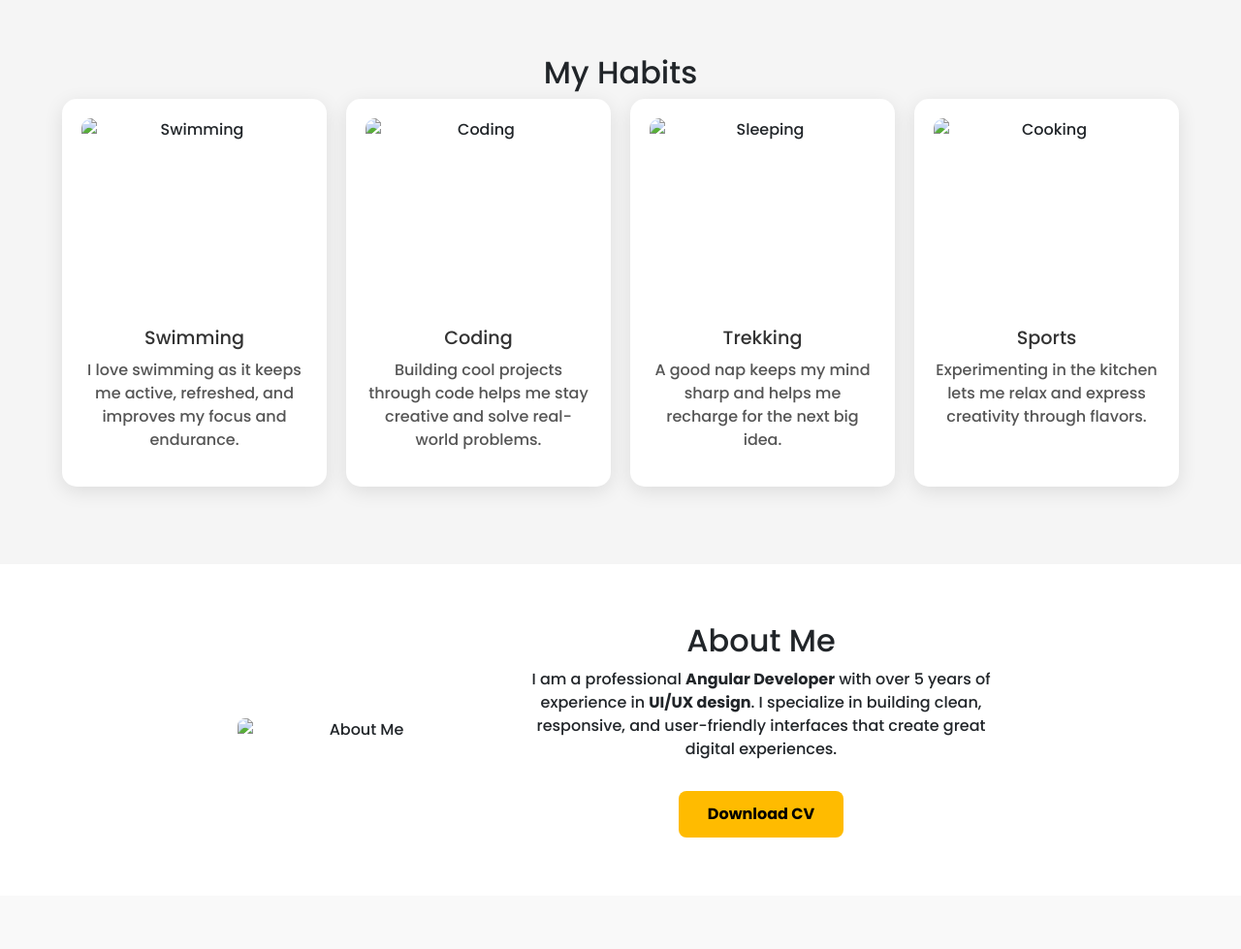
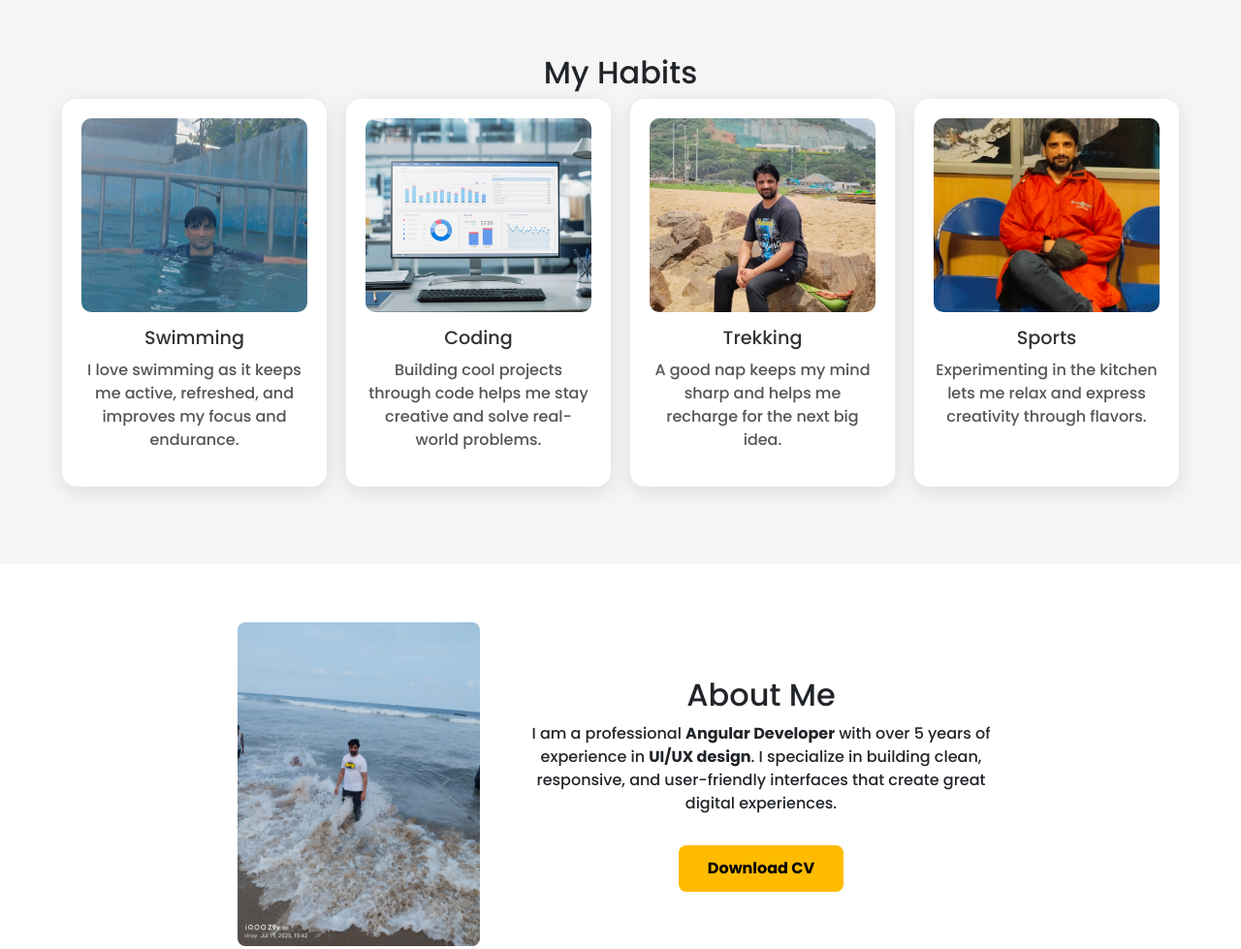
Before and after one commit to gantiVinayKumar/cloudHosting, a plain HTML site: page index.html in a window 1280 px wide. Shown: the part 880-1859 px from the top of the page at 97% size. Drawn offline with nearby package versions, Linux system fonts and the light colour scheme; the site is published under a folder, as on GitHub Pages, so addresses that start at the root find nothing.

Commit message:
newchanges

```diff
--- a/index.html
+++ b/index.html
@@ -46,7 +46,7 @@
         <h2>Hello, I am <span class="typed-name"></span></h2>
       </div>
       <div class="hero-img">
-        <img src="/utilities/Images/selfie.jfif"class="rounded-circle border border-3 m-2
+        <img src="./utilities/Images/selfie.jfif"class="rounded-circle border border-3 m-2
          border-white shadow-lg img-fluid" style="background-size:contain "
           alt="Ganti Vinay Kumar">
       </div>
@@ -57,22 +57,22 @@
     <h2 class="section-title">My Habits</h2>
     <div class="habit-container">
       <div class="habit-card">
-        <img src="/utilities/Images/swim.jfif" alt="Swimming">
+        <img src="./utilities/Images/swim.jfif" alt="Swimming">
         <h3>Swimming</h3>
         <p>I love swimming as it keeps me active, refreshed, and improves my focus and endurance.</p>
       </div>
       <div class="habit-card">
-        <img src="/utilities/Images/coding.jpg" alt="Coding">
+        <img src="./utilities/Images/coding.jpg" alt="Coding">
         <h3>Coding</h3>
         <p>Building cool projects through code helps me stay creative and solve real-world problems.</p>
       </div>
       <div class="habit-card">
-        <img src="/utilities/Images/trek.jfif" alt="Sleeping">
+        <img src="./utilities/Images/trek.jfif" alt="Sleeping">
         <h3>Trekking</h3>
         <p>A good nap keeps my mind sharp and helps me recharge for the next big idea.</p>
       </div>
       <div class="habit-card">
-        <img src="/utilities/Images/snowworld.jfif" alt="Cooking">
+        <img src="./utilities/Images/snowworld.jfif" alt="Cooking">
         <h3>Sports</h3>
         <p>Experimenting in the kitchen lets me relax and express creativity through flavors.</p>
       </div>
@@ -80,7 +80,7 @@
   </section>
 <section id="about" class="about">
   <div class="about-container">
-    <img src="/utilities/Images/ocean.jfif" alt="About Me" class="about-img">
+    <img src="./utilities/Images/ocean.jfif" alt="About Me" class="about-img">
     <div class="about-content">
       <h2>About Me</h2>
       <p>
```
